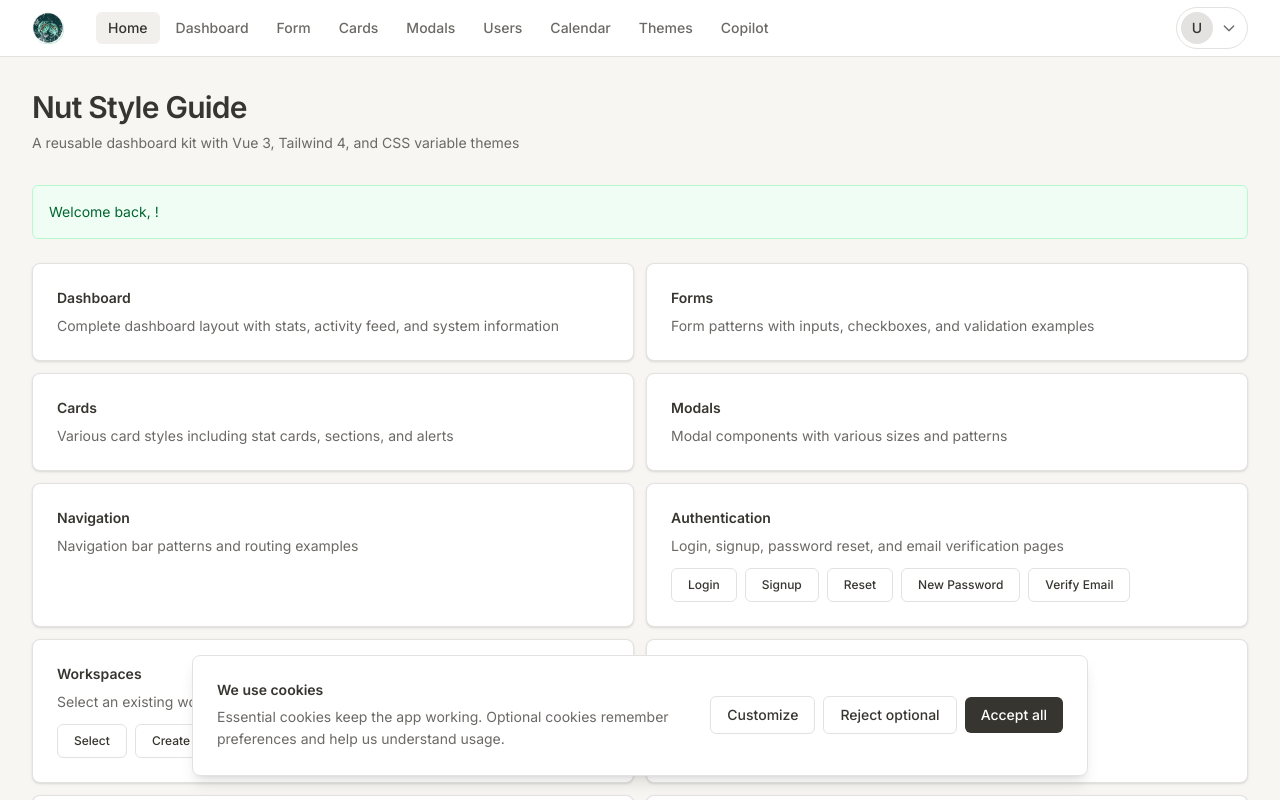
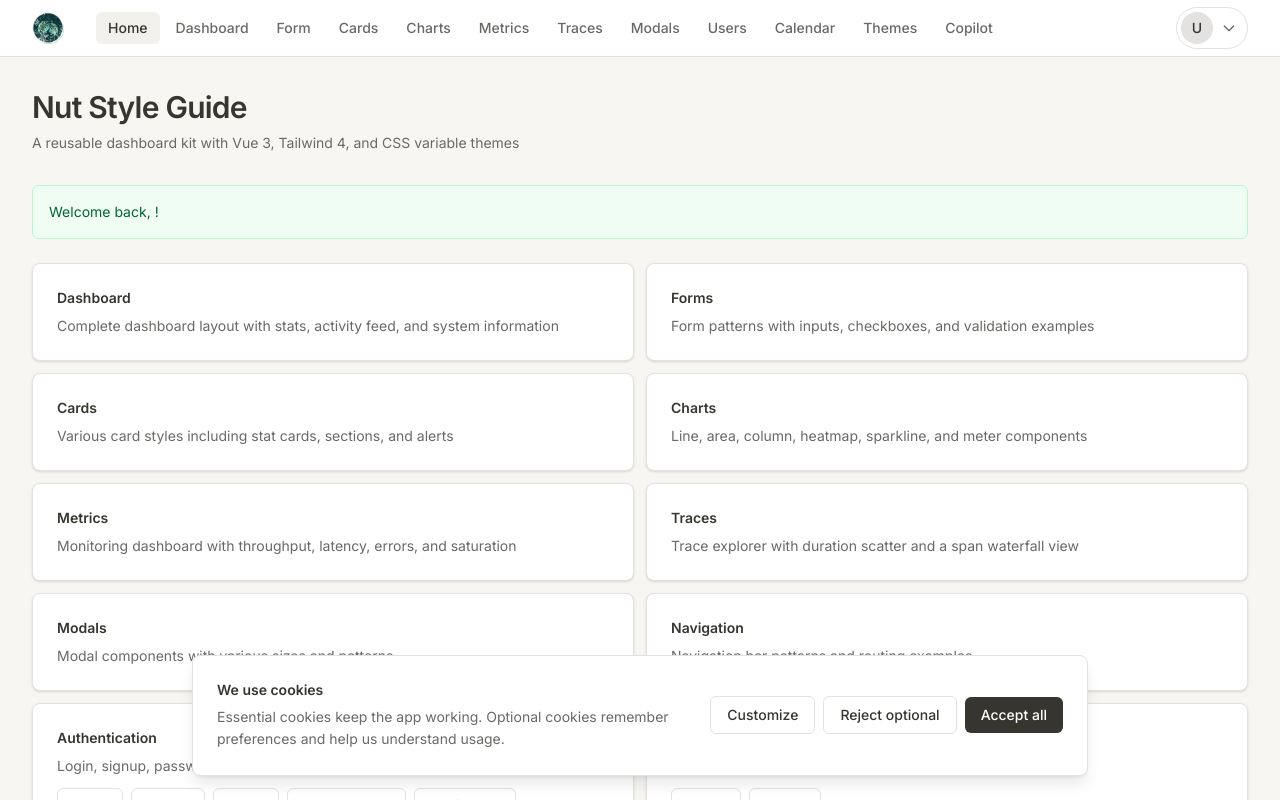
Before and after one commit to Clivern/Nut, a Vue app: page / in a window 1280 px wide. Shown: the top 800 px of the page. Built offline with nearby package versions, Linux system fonts and the light colour scheme.

Commit message:
feat: link charts, metrics, and traces from nav and home

```diff
--- a/src/components/NavBar.vue
+++ b/src/components/NavBar.vue
@@ -8,7 +8,7 @@
               <img src="/logo.png" alt="Nut" class="h-8 w-8 object-contain" />
             </router-link>
           </div>
-          <div v-if="isAuthenticated" class="hidden lg:ml-8 lg:flex lg:space-x-1">
+          <div v-if="isAuthenticated" class="hidden xl:ml-8 xl:flex xl:space-x-1">
             <router-link
               v-for="item in navItems"
               :key="item.to"
@@ -59,7 +59,7 @@
               class="absolute right-0 top-full z-50 mt-2 w-56 max-h-[24rem] overflow-y-auto rounded-lg border border-theme-border bg-white py-1 shadow-lg origin-top-right"
               role="menu"
             >
-              <div class="lg:hidden border-b border-theme-border py-1">
+              <div class="xl:hidden border-b border-theme-border py-1">
                 <router-link
                   v-for="item in navItems"
                   :key="item.to"
@@ -149,6 +149,9 @@ const navItems = [
   { to: '/dashboard', label: 'Dashboard' },
   { to: '/form', label: 'Form' },
   { to: '/cards', label: 'Cards' },
+  { to: '/charts', label: 'Charts' },
+  { to: '/metrics', label: 'Metrics' },
+  { to: '/traces', label: 'Traces' },
   { to: '/modals', label: 'Modals' },
   { to: '/users', label: 'Users' },
   { to: '/calendar', label: 'Calendar' },
--- a/src/views/Home.vue
+++ b/src/views/Home.vue
@@ -59,6 +59,33 @@
         >
           <h3 class="text-sm font-semibold text-theme-text mb-2">Cards</h3>
           <p class="text-sm text-theme-textLight">Various card styles including stat cards, sections, and alerts</p>
+        </router-link>
+
+        <router-link
+          v-if="isAuthenticated"
+          to="/charts"
+          class="card hover:shadow-md transition-shadow"
+        >
+          <h3 class="text-sm font-semibold text-theme-text mb-2">Charts</h3>
+          <p class="text-sm text-theme-textLight">Line, area, column, heatmap, sparkline, and meter components</p>
+        </router-link>
+
+        <router-link
+          v-if="isAuthenticated"
+          to="/metrics"
+          class="card hover:shadow-md transition-shadow"
+        >
+          <h3 class="text-sm font-semibold text-theme-text mb-2">Metrics</h3>
+          <p class="text-sm text-theme-textLight">Monitoring dashboard with throughput, latency, errors, and saturation</p>
+        </router-link>
+
+        <router-link
+          v-if="isAuthenticated"
+          to="/traces"
+          class="card hover:shadow-md transition-shadow"
+        >
+          <h3 class="text-sm font-semibold text-theme-text mb-2">Traces</h3>
+          <p class="text-sm text-theme-textLight">Trace explorer with duration scatter and a span waterfall view</p>
         </router-link>
 
         <router-link
```
Also changed, not shown: 1 other file (tests, documents, lock files or other folders).
